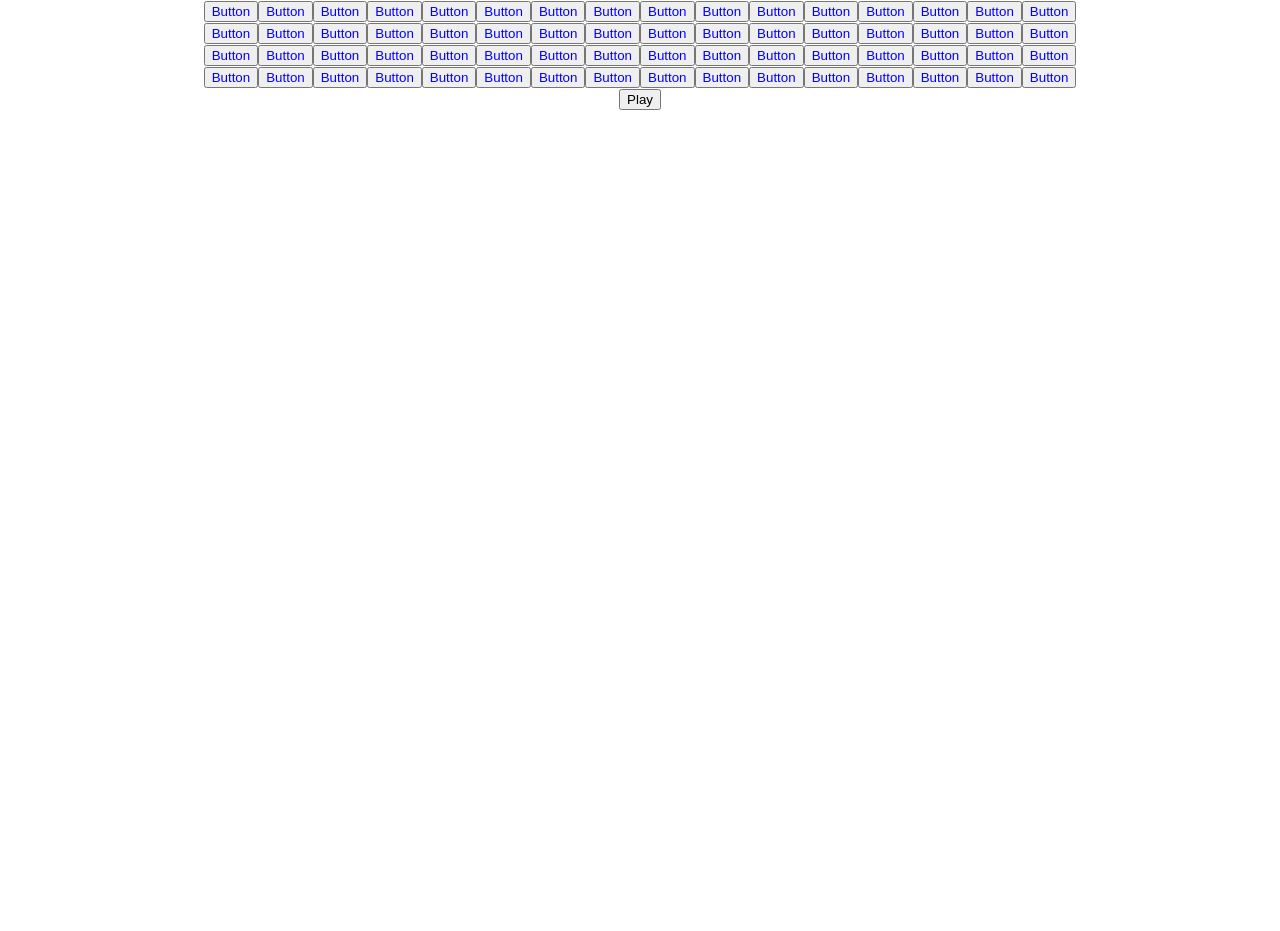
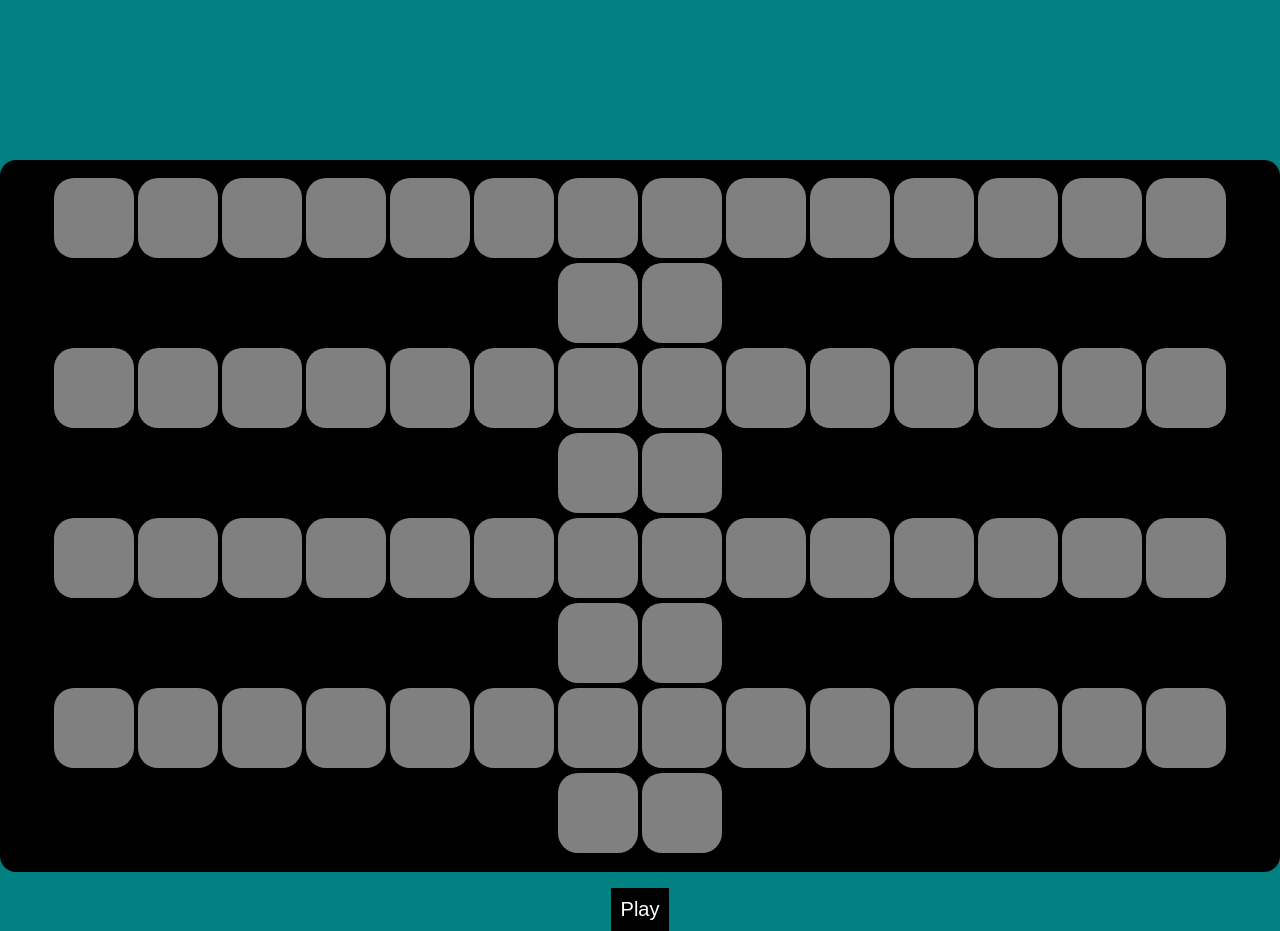
Before and after one commit to erhuht/drum-machine, a React (Create React App) app: page / in a window 1280 px wide. Before the commit the page ends 800 px from the top, so only its background shows below. Built offline with nearby package versions, Linux system fonts and the light colour scheme.

Commit message:
Basic styling

```diff
--- a/src/App.css
+++ b/src/App.css
@@ -1,15 +1,52 @@
+:root {
+  background-color: teal;
+}
+
 .App {
   text-align: center;
 }
 
+.square {
+  width: 5rem;
+  height: 5rem;
+  border-radius: 25%;
+  margin: 2px;
+  border: none;
+}
+
+.square:focus {
+  outline: none;
+  filter: brightness(110%);
+}
+
+.Grid {
+  display: inline-block;
+  background-color: black;
+  padding: 1rem;
+  border-radius: 1rem;
+  margin-top: 20vh;
+}
+
+.Play {
+  background-color: black;
+  color: white;
+  border: none;
+  font-size: 1.25rem;
+  display: block;
+  margin: auto;
+  margin-top: 1rem;
+  padding: 0.5em;
+}
+
+
 .on {
-  color: red;
+  background-color: red;
 }
 
 .off {
-  color: blue;
+  background-color: grey;
 }
 
 .playing {
-  color: green;
+  background-color: white;
 }
--- a/src/App.js
+++ b/src/App.js
@@ -5,13 +5,19 @@ function Square(props) {
   let status = "off";
   if (props.playing) {
     status = "playing";
-    if (props.state) { props.audio.play(); }
+    if (props.state) {
+      if (props.audio.paused) {
+        props.audio.play();
+      } else {
+        props.audio.currentTime = 0;
+      }
+    }
   } else if (props.state) {
     status = "on";
   }
 
   return (
-    <button onClick={props.onClick} className={status}>Button</button>
+    <button onClick={props.onClick} className={status + " square"} />
   )
 }
 
@@ -50,7 +56,7 @@ class Grid extends React.Component {
     }
 
     return (
-      <div>{instruments}</div>
+      <div className="Grid">{instruments}</div>
     )
   }
 }
@@ -77,7 +83,7 @@ class App extends React.Component {
     } else {
       this.timerId = setInterval(
         () => this.tick(),
-        500
+        100
       )
       this.setState({playing: true});
     }
@@ -87,7 +93,7 @@ class App extends React.Component {
     return (
       <div className="App">
         <Grid playingSquares={this.state.playingSquares} playing={this.state.playing}/>
-        <button onClick={() => this.handlePlay()}>Play</button>
+        <button className="Play" onClick={() => this.handlePlay()}>Play</button>
       </div>
     );
   }
```
